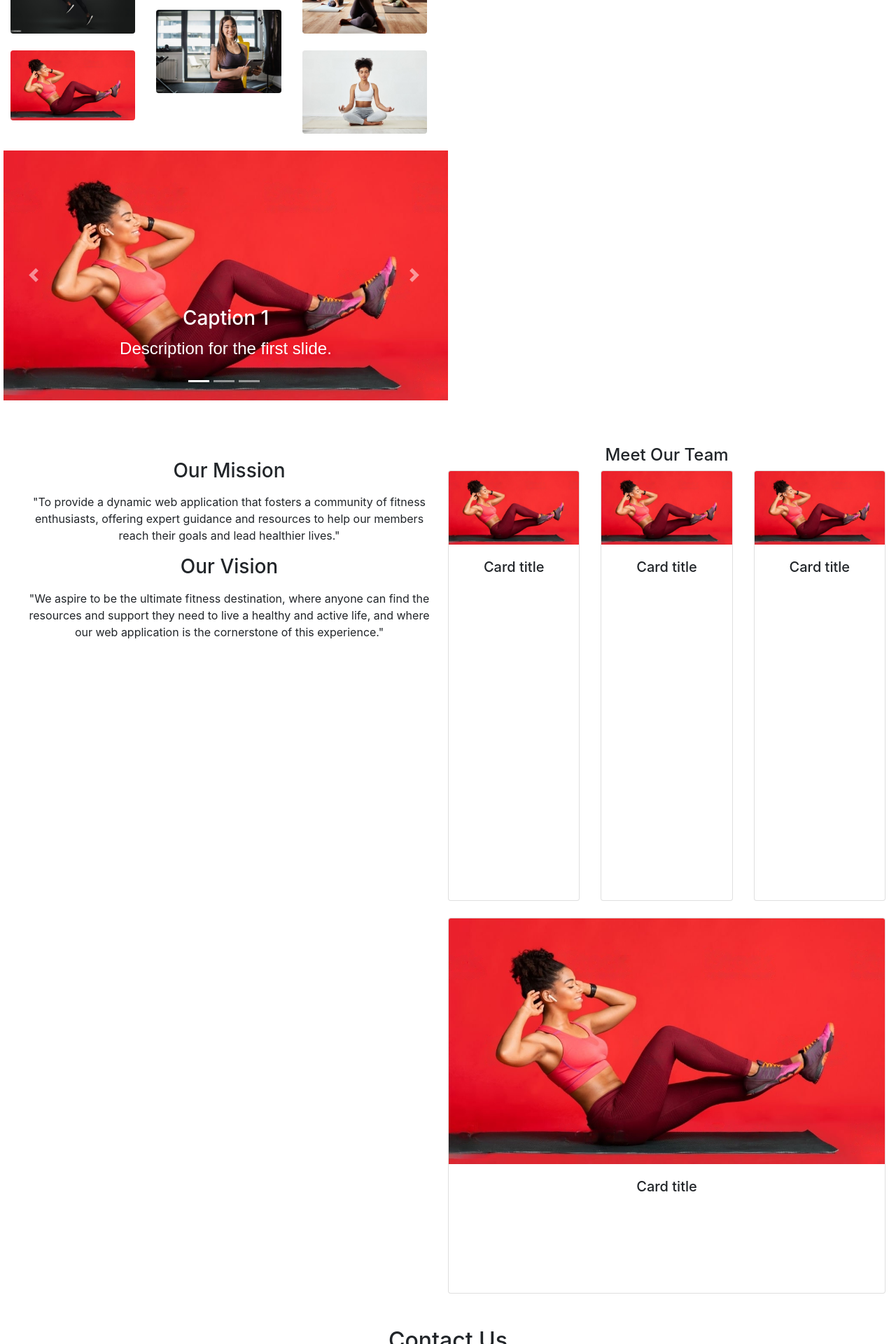
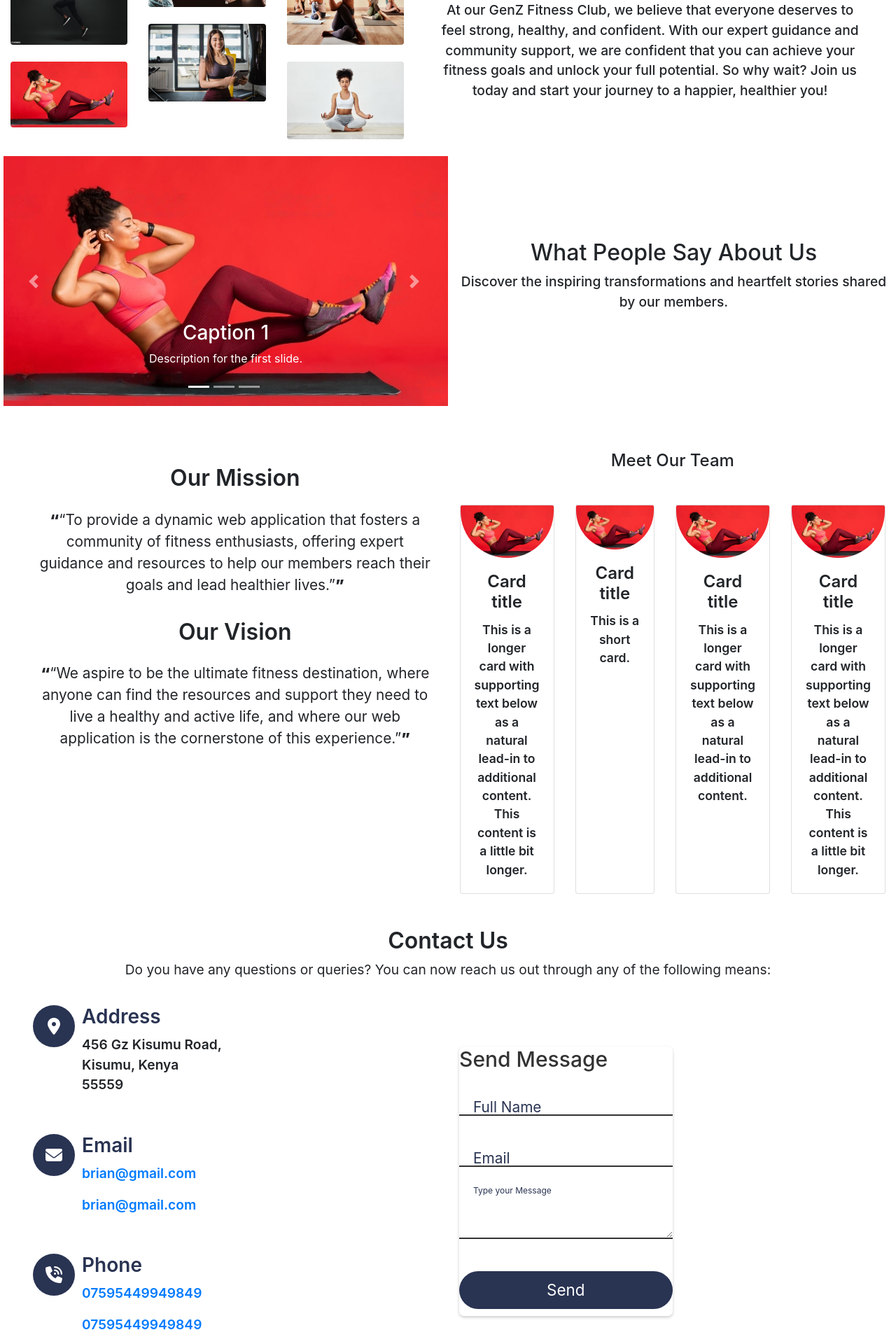
Before and after one commit to brianaweyo/Project0, a Django app: template FitClubCMS/accounts/templates/accounts/pages/landingpage.html in a window 1280 px wide. Shown: the part 600-2520 px from the top of the page at 70% size. Run offline with Django 3.2, Linux system fonts and the light colour scheme; the template is opened without the code that fills it, so the values that code supplies are empty; some libraries are stand-ins or nearby versions; some web fonts are replaced.

Commit message:
Styling the landing page and some reformating the profile page

```diff
--- a/FitClubCMS/accounts/static/accounts/css/base.css
+++ b/FitClubCMS/accounts/static/accounts/css/base.css
@@ -1,5 +1,43 @@
+@font-face {
+  font-family: "TT Wellingtons Trial";
+  src: url("../tt_wellingtonss/TT Wellingtons Trial Regular.otf") format('opentype');
+  font-weight: 400;
+}
+
+@font-face {
+  font-family: "TT Wellingtons Trial";
+  src: url("../Fonts/TT Wellingtons Trial Medium.otf") format('opentype');
+  font-weight: 500;
+}
+
+@font-face {
+  font-family: "TT Wellingtons Trial";
+  src: url("../tt_wellingtons/TT Wellingtons Trial DemiBold.otf") format('opentype');
+  font-weight: 600;
+}
+
+@font-face {
+  font-family: "TT Wellingtons Trial";
+  src: url("../tt_wellingtons/TT Wellingtons Trial Bold.otf") format('opentype');
+  font-weight: 700;
+}
+
+@font-face {
+  font-family: "TT Wellingtons Trial";
+  src: url("../tt_wellingtons/TT Wellingtons Trial ExtraBold.otf") format('opentype');
+  font-weight: 800;
+}
+
+@font-face {
+  font-family: "TT Wellingtons Trial";
+  src: url("../tt_wellingtons/ Wellingtons Trial Black.otf") format('opentype');
+  font-weight: 900;
+}
+
+
 
 body{
+  font-family: "TT Wellingtons Trial", sans-serif;
     list-style: none;
     text-decoration: none;
     display: flex;
@@ -8,6 +46,9 @@ body{
 }
 
 #wrapper .navbar{
+  font-family: "TT Wellingtons Trial", sans-serif;
+  font-weight: 600;
+  font-size: 1.3rem;
   background-color: rgb(41, 51, 82);
   color: #ffffff;
   height: 5em;
@@ -23,7 +64,7 @@ body{
 }
 .nav-link{
   color:#ffffff;
-  opacity: 0.75;
+  opacity: 0.8;
 }
 .nav-link:hover{
   color: #ffffff;
@@ -53,12 +94,20 @@ body{
   justify-content: space-evenly;
   align-items: flex-start;
   flex-direction: column;
+  font-size: 1.2rem;
+  font-weight: 500;
 }
 .register-link{
   text-align: center;
   font-weight: 300;
 }
 
+#services-header{
+  text-align: center;
+  font-weight: 600;
+  font-size: 2rem;
+  padding: 1.3rem;
+}
 .about .p{
   font-size: 0.9em;
   line-height: 23px;
@@ -89,6 +138,11 @@ body{
   width: 50%;
 
 }
+
+.programs-intro{
+  font-size: 1.2rem;
+  font-weight: 500;
+}
 .services-card{
   padding-left: 15px;
 }
@@ -97,21 +151,186 @@ body{
   display: flex;
   flex-direction: row;
 }
-.carousel,.service-statement{
+.carousel,.testimonies{
   width: 50%;
   padding-left: 5px;
 }
+.testimonies{
+  display: flex;
+  flex-direction: column;
+  justify-content: center;
+  margin-top: auto;
+  margin-bottom: auto;
+  font-weight: 500;
+  font-size: 1.2rem;
+}
+.testimonies h4{
+  font-size: 2rem;
+}
+/* #about-page{
 
-/* .service-statement{
-  width: 40%;
+} */
+
+.org-mission{
+  display: flex;
+  flex-direction: column;
+  justify-content: center;
+  margin-top: auto;
+  margin-bottom: auto;
+}
+.org-mission h3{
+  font-size: 2rem;
+  font-weight: 600;
+}
+.org-mission{
+  font-size: 1.3rem;
+  font-weight: 400;
+}
+blockquote::before,
+blockquote::after {
+  font-weight: 900;
+}
+
+blockquote::before {
+  content: "“";
+}
+
+blockquote::after {
+  content: "”";
+}
+
+.card-title{
+  font-weight: 600;
+}
+.card-text{
+ font-size: 1.1rem;
+ font-weight: 600;
+}
+.card-img-top{
+  border-radius: 100px;
+}
+
+.contact-page{
+  display: flex;
+  flex-direction: column;
+}
+.contact-text .text-center{
+  align-items: center;
+  font-size: 1.2rem;
+  font-weight: 400;
+
+}
+.contact-text > h2{
+  text-align:  center;
+  font-size: 2rem;
+  font-weight: 600;
+}
+.contact-container{
+  display: flex;
+  flex-direction: row;
+}
+.contact-info, .contact-form{
+  width: 50%;
+}
+.contact-info{
+  margin-left: 2rem;
+}
+.contact-container .contact-info{
+ width: 50%;
+ display: flex;
+ flex-direction: column;
+}
+
+.contact-container .contact-info .box{
+  position: relative;
+  padding: 20px 0;
+  display: flex;
+}
+
+.contact-container .contact-info .box .icon{
+  min-width: 60px;
+  height: 60px;
+  background-color: rgb(41, 51, 82);
   display: flex;
   justify-content: center;
   align-items: center;
-  padding-right: 5px;
+  border-radius: 50px;
+  font-size: 1.5rem;
+  color: #fff;
+}
+.contact-container .contact-info .box .contact-text{
+  display: flex;
+  margin-left: 10px;
+  font-size: 1.2rem;
+  flex-direction: column;
+  font-weight: 600;
 
+}
+.contact-container .contact-info .box .contact-text h3{
+  font-weight: 600;
+  color: rgb(41, 51, 82);
+}
 
-} */
+.contact-form{
+ background-color: #fff;
+ display: flex;
+ align-items: center;
+}
 
+.contact-form h2{
+  font-size: 30px;
+  color: #333;
+}
+.contact-form form{
+  width: 50%;
+  border-radius: 7px;
+  box-shadow: 0 2px 4px rgba(0, 0, 0, 0.2);
+}
+.contact-form .input-box{
+  position:relative;
+  width: 100%;
+  margin-top: 20px;
+
+}
+
+.contact-form .input-box input,
+.contact-form .input-box textarea{
+  width: 100%;
+  font-size: 1.2rem;
+  margin: 10px 0;
+  border: none;
+  border-bottom: 2px solid #333;
+  outline: none;
+}
+.contact-form .input-box span{
+ position: absolute;
+ left: 0;
+ padding: 5px 0;
+ font-size: 1.3rem;
+ margin: 10px 20px;
+ pointer-events: none;
+ transition: 0.5s;
+ color: rgb(41, 51, 82);
+}
+.contact-form .input-box input:focus~ span,
+.contact-form .input-box input:valid~ span,
+.contact-form .input-box textarea:focus~ span,
+.contact-form .input-box textarea:valid~ span{
+  color: rgb(41, 51, 82);
+  font-size: 12px;
+  transform: translateY(-20px);
+}
+
+.contact-form .input-box input[type="submit"]{
+  width: 100%;
+  background-color: rgb(41, 51, 82);
+  color: #fff;
+  border: none;
+  border-radius: 50px;
+  cursor: pointer;
+  padding: 10px;
+  font-size: 1.4em;
+}
 
 
 #footer {
@@ -203,124 +422,3 @@ body{
     animation: animateWave2 3s linear infinite;
   }
 /* styling contact section */
-
-
-.contact-page{
-  display: flex;
-  flex-direction: column;
-}
-.contact-text{
-  align-items: center;
-
-}
-.contact-text > h2{
-  text-align:  center;
-}
-
-.contact-container{
-  display: flex;
-  flex-direction: row;
-}
-.contact-info, .contact-form{
-  width: 50%;
-}
-.contact-info{
-  margin-left: 2rem;
-}
-.contact-container .contact-info{
- width: 50%;
- display: flex;
- flex-direction: column;
-}
-
-.contact-container .contact-info .box{
-  position: relative;
-  padding: 20px 0;
-  display: flex;
-}
-
-.contact-container .contact-info .box .icon{
-  min-width: 60px;
-  height: 60px;
-  background-color: blue;
-  display: flex;
-  justify-content: center;
-  align-items: center;
-  border-radius: 50px;
-  font-size: 22px;
-  color: #fff;
-}
-.contact-container .contact-info .box .contact-text{
-  display: flex;
-  margin-left: 10px;
-  font-size: 16px;
-  flex-direction: column;
-  font-weight: 200;
-
-}
-.contact-container .contact-info .box .contact-text h3{
-  font-weight: 300;
-  color: #576567;
-}
-
-.contact-form{
- background-color: #fff;
- display: flex;
-align-items: center;
-}
-
-.contact-form h2{
-  font-size: 30px;
-  color: #333;
-}
-.contact-form form{
-  width: 50%;
-  margin-top: 10px;
-  border-radius: 7px;
-  box-shadow: 0 2px 4px rgba(0, 0, 0, 0.2);
-}
-.contact-form .input-box{
-  position:relative;
-  width: 100%;
-  margin-top: 20px;
-
-}
-
-.contact-form .input-box input,
-.contact-form .input-box textarea{
-  width: 100%;
-  font-size: 1em;
-  margin: 10px 0;
-  border: none;
-  font-size: 1.2em;
-  border-bottom: 2px solid #333;
-  outline: none;
-}
-.contact-form .input-box span{
- position: absolute;
- left: 0;
- padding: 5px 0;
- font-size: 16px;
- margin: 10px 20px;
- pointer-events: none;
- transition: 0.5s;
- color: #666;
-}
-.contact-form .input-box input:focus~ span,
-.contact-form .input-box input:valid~ span,
-.contact-form .input-box textarea:focus~ span,
-.contact-form .input-box textarea:valid~ span{
-  color: #e91e63;
-  font-size: 12px;
-  transform: translateY(-20px);
-}
-
-.contact-form .input-box input[type="submit"]{
-  width: 30%;
-  background-color: #429735;
-  color: #fff;
-  border: none;
-  cursor: pointer;
-  padding: 10px;
-  font-size: 1.4em;
-}
--- a/FitClubCMS/accounts/static/accounts/css/forms.css
+++ b/FitClubCMS/accounts/static/accounts/css/forms.css
@@ -168,7 +168,7 @@ label[for^="id_password"] {
     justify-content: center;
   }
   .custom-button{
-    background-color: #4CAF50;
+    background-color: rgb(41, 51, 82);
     color: white;
     border: none;
     width: 100%;
@@ -181,10 +181,11 @@ label[for^="id_password"] {
     height: 2em;
     height: 2.3em;
     border-radius: 17px;
-    background-color: #e9bd43;
+    /* background-color: #e9bd43; */
+    background-color: rgb(41, 51, 82);
     font-size: 1.1em;
     margin-top: 2em;
-    color: black;
+    color: white;
   }
 /* Dashboard form */
 .biodata form input[type="text"]{
--- a/FitClubCMS/accounts/static/accounts/css/login.css
+++ b/FitClubCMS/accounts/static/accounts/css/login.css
@@ -74,6 +74,8 @@ body {
     padding: 12px 16px;
     border: 1px solid gray;
     border-radius: 6px;
+    font-size: 1.2rem;
+    font-weight: 600;
   }
 
   .button-style {
@@ -83,7 +85,7 @@ body {
   #btn-login {
     font-family: inherit;
     border: none;
-    background-color: blue;
+    background-color: rgb(41, 51, 82);;
     color: white;
     font-size: 20px;
     font-weight: bold;
--- a/FitClubCMS/accounts/templates/accounts/pages/landingpage.html
+++ b/FitClubCMS/accounts/templates/accounts/pages/landingpage.html
@@ -3,6 +3,15 @@
 {% load static %}
 
 {% block title %} Home  {% endblock %}
+
+{% block styles  %}
+<link rel="stylesheet" href="https://cdnjs.cloudflare.com/ajax/libs/font-awesome/6.4.0/css/all.min.css" integrity="sha512-iecdLmaskl7CVkqkXNQ/ZH/XLlvWZOJyj7Yy7tcenmpD1ypASozpmT/E0iPtmFIB46ZmdtAc9eNBvH0H/ZpiBw==" crossorigin="anonymous" referrerpolicy="no-referrer" />
+<link href="{% static 'accounts/css/bootstrap.min.css' %}" rel="stylesheet">
+<link href="{% static 'accounts/css/base.css' %}" rel="stylesheet">
+<link href="{% static 'accounts/css/fonts.css' %}" rel="stylesheet">
+<link href="https://maxcdn.bootstrapcdn.com/font-awesome/4.3.0/css/font-awesome.min.css" rel="stylesheet">
+<link rel="stylesheet" href="https://cdn.jsdelivr.net/npm/bootstrap@4.0.0/dist/css/bootstrap.min.css" integrity="sha384-Gn5384xqQ1aoWXA+058RXPxPg6fy4IWvTNh0E263XmFcJlSAwiGgFAW/dAiS6JXm" crossorigin="anonymous">
+{% endblock styles %}
 
 {% block content %}
   <div class="index-home-section">
@@ -22,7 +31,7 @@
 
   </div>
 
-  <h4 id="services">Programs and Services</h4>
+  <h4 id="services-header">Programs And Services</h4>
   <div class="programs">
 <div class="row services-card">
   <div class="col-lg-4 col-md-12 mb-4 mb-lg-0">
@@ -68,7 +77,7 @@
   </div>
 </div>
 <!-- Gallery -->
-  <div class="programs-intro">
+  <div class="programs-intro ml-5 text-center mt-5 mr-5">
       <p>At our GenZ Fitness Club, we believe that everyone deserves to feel strong, healthy, and confident.
         With our expert guidance and community support, we are confident that you can achieve your fitness goals and unlock your full potential.
         So why wait? Join us today and start your journey to a happier, healthier you!</p>
@@ -118,36 +127,37 @@
       </a>
     </div>
 
-    <div class="service-statement">
-      <p>Lorem ipsum dolor sit amet, consectetur adipisicing elit. Fugit ducimus dolores incidunt temporibus, deserunt quibusdam minus corporis error eveniet adipisci perspiciatis necessitatibus?
-        Libero necessitatibus officia fugit soluta rem magnam doloremque.</p>
+    <div class="testimonies text-center">
+      <h4>What People Say About Us</h4>
+
+      <p>Discover the inspiring transformations and heartfelt stories shared by our members.</p>
 
     </div>
 </div>
 
 
 <div class=" about-page container-fluid mt-3" id="about-page">
-  <div class="org-mission mt-5">
+  <div class="org-mission mt-5 ml-3 mr-3">
 
     <h3>Our Mission</h3>
 
-    <p><blockquote>"To provide a dynamic web application that fosters a community of fitness enthusiasts,
-      offering expert guidance and resources to help our members reach their goals and lead healthier lives."</blockquote></p>
+    <p><blockquote>&ldquo;To provide a dynamic web application that fosters a community of fitness enthusiasts,
+      offering expert guidance and resources to help our members reach their goals and lead healthier lives.&rdquo;</blockquote></p>
 
     <h3>Our Vision</h3>
 
-    <p><blockquote>"We aspire to be the ultimate fitness destination, where anyone can find the resources and support
-       they need to live a healthy and active life, and where our web application is the cornerstone of this experience."</blockquote></p>
+    <p><blockquote>&ldquo;We aspire to be the ultimate fitness destination, where anyone can find the resources and support
+       they need to live a healthy and active life, and where our web application is the cornerstone of this experience.&rdquo;</blockquote></p>
   </div>
 
   <div class="team mt-5">
-    <h4>Meet Our Team</h4>
+    <h4 class="mb-5">Meet Our Team</h4>
     <div class="row row-cols-1 row-cols-md-3 g-4">
       <div class="col">
         <div class="card h-100">
           <img src="{% static 'accounts/images/image4.jpeg' %}" class="card-img-top" alt="...">
           <div class="card-body">
-            <h5 class="card-title">Card title</h5>
+            <h4 class="card-title">Card title</h4>
             <p class="card-text">This is a longer card with supporting text below as a natural lead-in to additional content. This content is a little bit longer.</p>
           </div>
         </div>
@@ -156,7 +166,7 @@
         <div class="card h-100">
           <img src="{% static 'accounts/images/image4.jpeg' %}" class="card-img-top" alt="...">
           <div class="card-body">
-            <h5 class="card-title">Card title</h5>
+            <h4 class="card-title">Card title</h4>
             <p class="card-text">This is a short card.</p>
           </div>
         </div>
@@ -165,7 +175,7 @@
         <div class="card h-100">
           <img src="{% static 'accounts/images/image4.jpeg' %}" class="card-img-top" alt="...">
           <div class="card-body">
-            <h5 class="card-title">Card title</h5>
+            <h4 class="card-title">Card title</h4>
             <p class="card-text">This is a longer card with supporting text below as a natural lead-in to additional content.</p>
           </div>
         </div>
@@ -174,7 +184,7 @@
         <div class="card h-100">
           <img src="{% static 'accounts/images/image4.jpeg' %}" class="card-img-top" alt="...">
           <div class="card-body">
-            <h5 class="card-title">Card title</h5>
+            <h4 class="card-title">Card title</h4>
             <p class="card-text">This is a longer card with supporting text below as a natural lead-in to additional content. This content is a little bit longer.</p>
           </div>
         </div>
@@ -191,7 +201,7 @@
 
     <div class="contact-text mt-5">
       <h2>Contact Us</h2>
-      <p>Do you have any questions or queries? You can now reach us out through any of the following means:</p>
+      <p class="text-center">Do you have any questions or queries? You can now reach us out through any of the following means:</p>
    </div>
 
   <div class="contact-container">
@@ -223,7 +233,7 @@
       </div>
   </div>
       <div class="contact-form">
-        <form>
+        <form class="mt-3">
             <h2>Send Message</h2>
             <div class="input-box">
               <input type="text" name="" required="required">
--- a/FitClubCMS/accounts/templates/base.html
+++ b/FitClubCMS/accounts/templates/base.html
@@ -9,10 +9,9 @@
     <title>{% block title %}{% endblock%}</title>
 
     {% block styles %}
-    <link rel="stylesheet" href="https://cdnjs.cloudflare.com/ajax/libs/font-awesome/6.4.0/css/all.min.css" integrity="sha512-iecdLmaskl7CVkqkXNQ/ZH/XLlvWZOJyj7Yy7tcenmpD1ypASozpmT/E0iPtmFIB46ZmdtAc9eNBvH0H/ZpiBw==" crossorigin="anonymous" referrerpolicy="no-referrer" />    <link href="{% static 'accounts/css/forms.css' %}" rel="stylesheet">
+    <link rel="stylesheet" href="https://cdnjs.cloudflare.com/ajax/libs/font-awesome/6.4.0/css/all.min.css" integrity="sha512-iecdLmaskl7CVkqkXNQ/ZH/XLlvWZOJyj7Yy7tcenmpD1ypASozpmT/E0iPtmFIB46ZmdtAc9eNBvH0H/ZpiBw==" crossorigin="anonymous" referrerpolicy="no-referrer" />
     <link href="{% static 'accounts/css/bootstrap.min.css' %}" rel="stylesheet">
     <link href="{% static 'accounts/css/base.css' %}" rel="stylesheet">
-    <link href="{% static 'accounts/css/fonts.css' %}" rel="stylesheet">
     <link href="https://maxcdn.bootstrapcdn.com/font-awesome/4.3.0/css/font-awesome.min.css" rel="stylesheet">
     <link rel="stylesheet" href="https://cdn.jsdelivr.net/npm/bootstrap@4.0.0/dist/css/bootstrap.min.css" integrity="sha384-Gn5384xqQ1aoWXA+058RXPxPg6fy4IWvTNh0E263XmFcJlSAwiGgFAW/dAiS6JXm" crossorigin="anonymous">
    {% endblock styles %}
@@ -67,7 +66,7 @@
              </div>
              <p>@copy2023 GenerationZ CMS|All Rights Reserved</p>
          </footer>
-      <script src="https://ajax.googleapis.com/ajax/libs/jquery/3.5.1/jquery.min.js"></script>
+     <script src="https://ajax.googleapis.com/ajax/libs/jquery/3.5.1/jquery.min.js"></script>
      <script type="module" src="https://unpkg.com/ionicons@7.1.0/dist/ionicons/ionicons.esm.js"></script>
      <script nomodule src="https://unpkg.com/ionicons@7.1.0/dist/ionicons/ionicons.js"></script>
      <script src="{% static 'accounts/javascript/bootstrap.bundle.min.js' %}"></script>
```
Also changed, not shown: FitClubCMS/accounts/static/accounts/css/profile.css (+14 -7 lines), FitClubCMS/accounts/static/accounts/css/signupform.css (+58 -12 lines), FitClubCMS/accounts/templates/accounts/pages/dashboard.html (+0 -8 lines).
